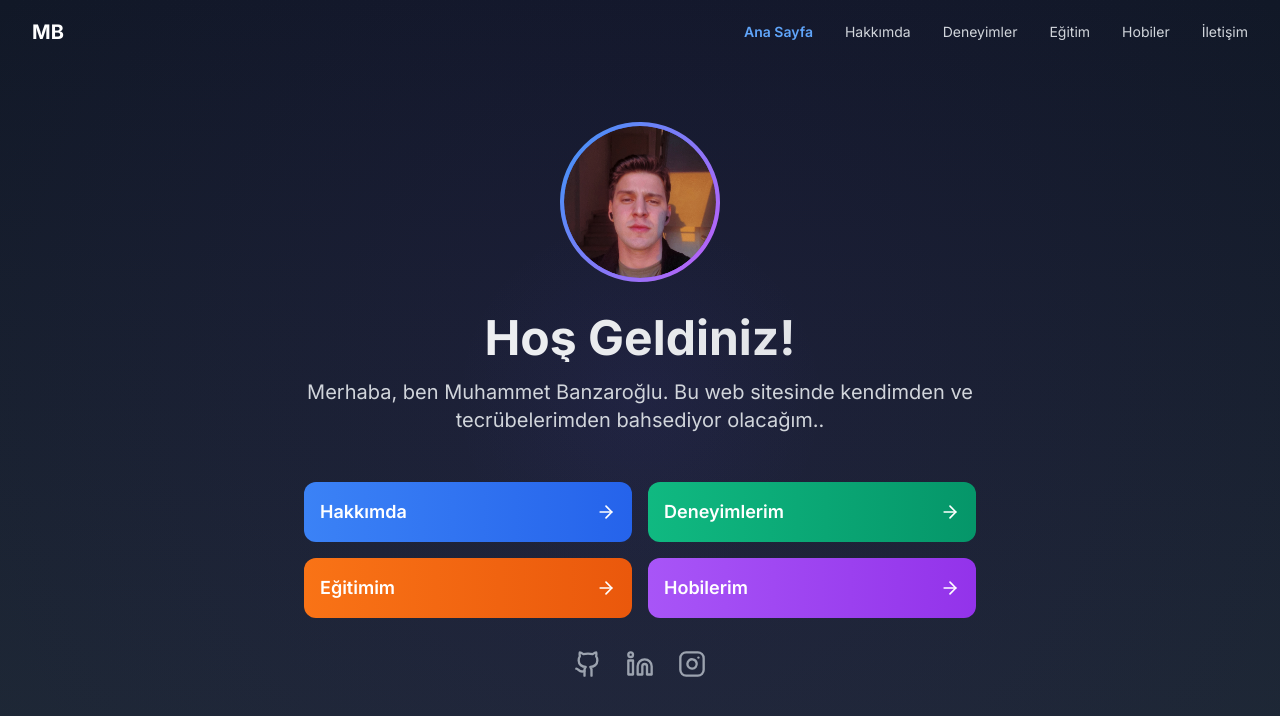
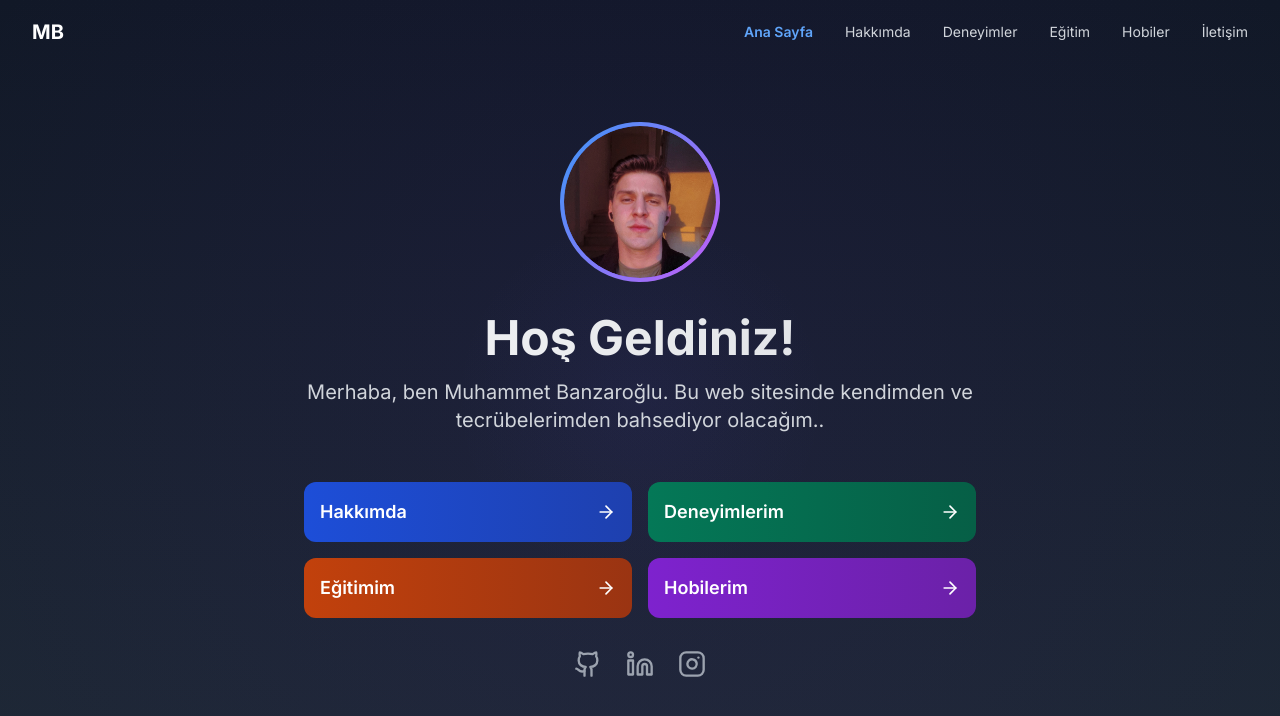
Before and after one commit to Mbanzaroglu/my-app, a Next.js app: page / in a window 1280 px wide. Shown: the top 716 px of the page. Built offline with nearby package versions, Linux system fonts and the light colour scheme.

Commit message:
Color of the nav bar is updated

```diff
--- a/app/components/hero-section.tsx
+++ b/app/components/hero-section.tsx
@@ -22,10 +22,10 @@ export default function HeroSection() {
   }, [])
 
   const navigationItems = [
-    { title: "Hakkımda", href: "/hakkimda", color: "from-blue-500 to-blue-600" },
-    { title: "Deneyimlerim", href: "/deneyimler", color: "from-emerald-500 to-emerald-600" },
-    { title: "Eğitimim", href: "/egitim", color: "from-orange-500 to-orange-600" },
-    { title: "Hobilerim", href: "/hobiler", color: "from-purple-500 to-purple-600" },
+    { title: "Hakkımda", href: "/hakkimda", color: "from-blue-700 to-blue-800" },
+    { title: "Deneyimlerim", href: "/deneyimler", color: "from-emerald-700 to-emerald-800" },
+    { title: "Eğitimim", href: "/egitim", color: "from-orange-700 to-orange-800" },
+    { title: "Hobilerim", href: "/hobiler", color: "from-purple-700 to-purple-800" },
   ]
 
   return (
--- a/app/egitim/page.tsx
+++ b/app/egitim/page.tsx
@@ -10,7 +10,7 @@ export default function Egitim() {
             degree: "Bilgisayar Mühendisliği",
             school: "İstanbul Teknik Üniversitesi",
             period: "2020 - 2025",
-            description: "Yazılım geliştirme, algoritma analizi ve veri yapıları üzerine yoğunlaştım. Bilgisayar organizasyonu ve Mikroişlemciler alanındaki derslerde üstün başarı gösterdim",
+            description: "Yazılım geliştirme, algoritma analizi ve veri yapıları üzerine yoğunlaştım. Bilgisayar organizasyonu ve Mikroişlemciler alanındaki derslerde üstün başarı gösterdim.",
             achievements: ["Onur Öğrencisi [3.01 GPA]"],
         },
         {
--- a/app/hakkimda/page.tsx
+++ b/app/hakkimda/page.tsx
@@ -137,8 +137,8 @@ export default function Hakkimda() {
 
                         {/* Sekmeler */}
                         <div className="border-b border-gray-700 pb-4 mb-6">
-                        <div className="grid grid-cols-4 text-center">
-                                {Object.keys(skills).map((tab) => (
+                        <div className="grid grid-cols-2 md:grid-cols-4 text-center gap-2">
+                            {Object.keys(skills).map((tab) => (
                                 <motion.button
                                 key={tab}
                                 onClick={() => setActiveTab(tab as SkillCategory)}
--- a/package.json
+++ b/package.json
@@ -13,6 +13,7 @@
     "framer-motion": "^12.0.8",
     "lucide-react": "^0.474.0",
     "next": "15.1.6",
+    "next-intl": "^3.26.3",
     "react": "^19.0.0",
     "react-dom": "^19.0.0",
     "react-icons": "^5.4.0"
```
Also changed, not shown: 1 other file (tests, documents, lock files or other folders).
